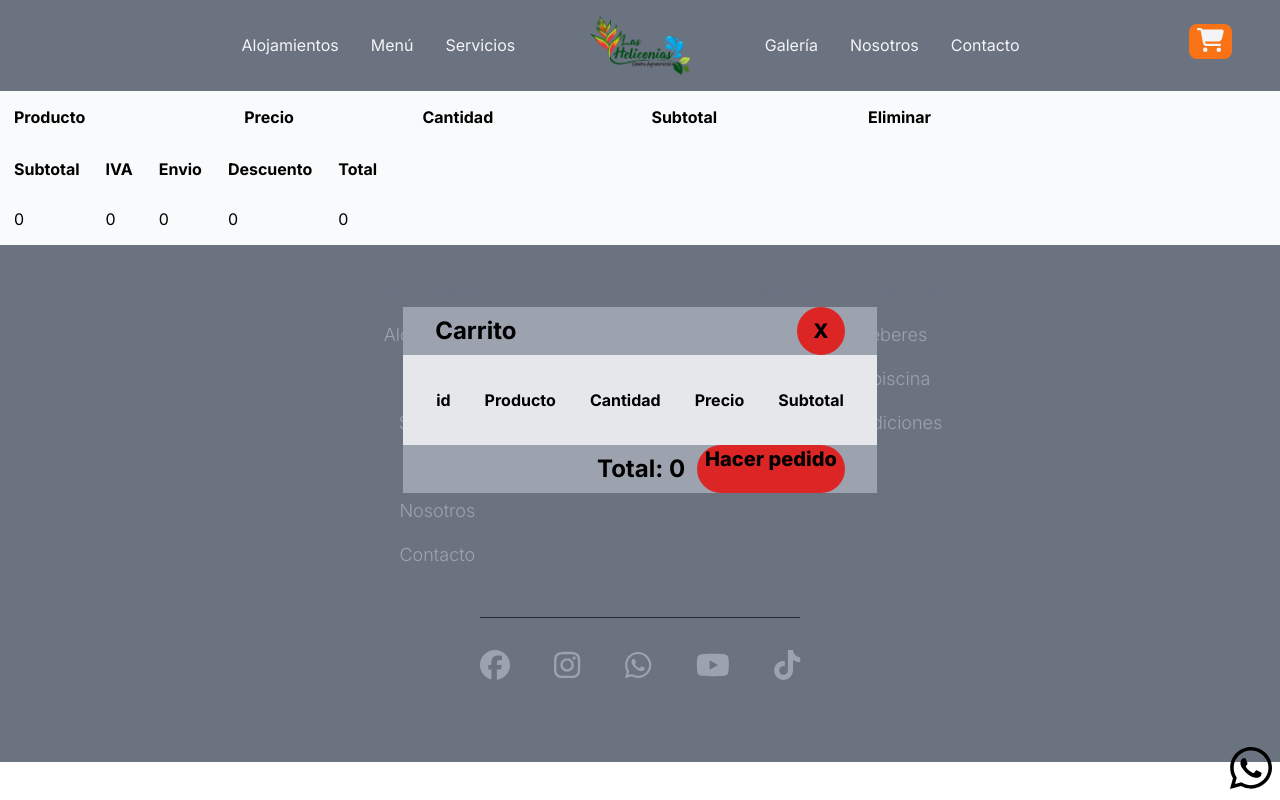
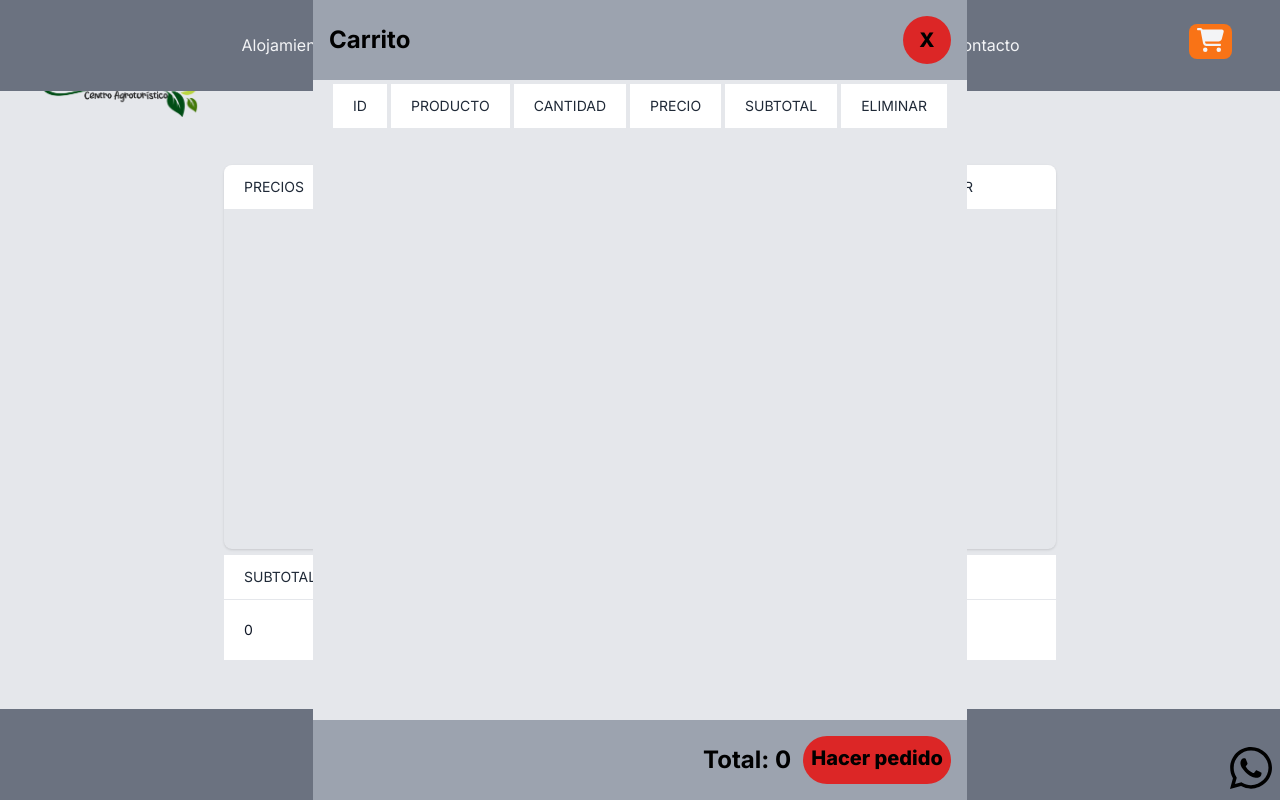
Before and after one commit to MDForero/heliconias, a Next.js app: page /checkout in a window 1280 px wide. Both pictures are taken after a click on the button 1210 px from the left and 41 px from the top of the page. Shown: the top 800 px of the page. Built offline with nearby package versions, Linux system fonts and the light colour scheme.

Commit message:
lista la interactividad del menu

```diff
--- a/app/checkout/page.js
+++ b/app/checkout/page.js
@@ -1,7 +1,13 @@
 import TableCheckOut from "@/components/TableCheckOut";
+import Image from "next/image";
+import Link from "next/link";
+
 export default function page() {
     return (
-        <div>
+        <div className="bg-gray-200">
+            <nav className="">
+                <Link href='/'><Image src="/logo.png" width={200} height={100} /></Link>
+            </nav>
             <TableCheckOut/>
         </div>
     )
--- a/app/menu/page.js
+++ b/app/menu/page.js
@@ -28,7 +28,7 @@ export default function page() {
                     }
                     return item.category != 'bebidas' && item.category != 'adicionales' ?
 
-                        <section key={index} className="border-separate z-50 relative flex md:flex-row  text-gray-100 md:flex-nowrap flex-wrap   justify-center items-center  gap-3 even:flex-row-reverse border-spacing-6  max-w-screen-2xl xl:px-24 min-h-screen mx-auto ">
+                        <section key={index} className="border-separate z-0 relative flex md:flex-row  text-gray-100 md:flex-nowrap flex-wrap   justify-center items-center  gap-3 even:flex-row-reverse border-spacing-6  max-w-screen-2xl xl:px-24 min-h-screen mx-auto ">
                             <Image src={item.img} alt={'imagen de la categoria' + item.category} width={0} height={0} className="lg:w-[500px] lg:h-[500px] lg:block hidden rounded-full" />
                             <div className="lg:w-3/5">
                                 <h1 className="text-3xl text-center pt-4 mb-4  first-letter:capitalize">{item.category}</h1>
@@ -37,12 +37,12 @@ export default function page() {
                                 </div>
                             </div>
                             <div style={style} className="w-full h-full -z-10 m-0 absolute top-0 right-0">
-                                <div className="w-full bg-gray-950/80 h-full">
+                                <div className="w-full bg-gray-950/90 h-full">
                                 </div>
                             </div>
                         </section>
                         : <div style={style} className="w-full">
-                            <div className="w-full bg-gray-950/80 text-gray-100">
+                            <div className="w-full bg-gray-950/90 text-gray-100">
                                 <section key={index} className=" border-separate border-spacing-6  h-fit max-w-6xl mx-auto  ">
                                     <h1 className="text-3xl text-center pt-4 mb-4 border-t-4 border-black first-letter:capitalize">{item.category}</h1>
                                     <div className="flex flex-row flex-wrap justify-center gap-3">
--- a/components/Cardmenu.js
+++ b/components/Cardmenu.js
@@ -8,20 +8,21 @@ const Cardmenu = ({ data, id }) => {
   const dispatch = useCartDispath()
   const { image, descripcion, precio } = data
   return (
-    <div className='flex flex-row gap-8 border-2 w-full border-orange-500 rounded-3xl p-2'>
+    <div className='flex flex-row gap-8 border-2 w-full border-orange-500 rounded-3xl p-3'>
 
       {/* {image ? <Image src={image} alt={descripcion} width={0} height={0} className='w-8'/> : <Image src={defaultImg} alt="pendiente" width={0} height={0} />} */}
       <Image src={image ? image.img : defaultImg} alt={image ? image.alt : "pendiente"} className='w-20 h-20 object-cover place-self-center  rounded-full' />
-      <div className='flex flex-col w-full'>
+      <div className='flex flex-col justify-center w-full'>
         <div className='flex justify-end items-center gap-3'>
           <p className='first-letter:capitalize tracking-wider w-full mx-auto'>{descripcion.indexOf(':') != -1 ? <strong>{descripcion.slice(0, descripcion.indexOf(":"))}</strong> : <strong >{descripcion}</strong>}</p>
-          <div className='w-full border-b-4 border-dotted border-yellow-500 h-0 '></div>
+          <div className='w-full border-b-4 border-dotted border-orange-500 h-0 '></div>
           <p className='font-bold tracking-widest text-xl justify-self-end'>{precio}</p>
         </div>
         {descripcion.indexOf(':')!=-1?<p className='tracking-wide font-medium'>{descripcion.slice(descripcion.indexOf(":") + 1)}</p>:null}
-        <div>
-          <button className='bg-yellow-500 text-white rounded-lg px-2 py-1' onClick={()=>dispatch({type:'ADD', payload:{nombre:descripcion.slice(0,descripcion.indexOf(':')), precio:precio, id}})}>Agregar</button>
+        <div className='flex justify-end w-full'>
+          <button  className='bg-orange-500 text-black hover:bg-green-700 font-bold  tracking-wide rounded-lg px-2 py-1' onClick={()=>dispatch({type:'ADD', payload:{nombre:descripcion.slice(0,descripcion.indexOf(':')), precio:precio, id}})}>Agregar al carrito</button>
         </div>
+
       </div>
 
     </div>
--- a/components/ModalCart.js
+++ b/components/ModalCart.js
@@ -26,42 +26,50 @@ const ModalCart = ({ show, onHide }) => {
   }, [show, onHide]);
 
   return (
-    <div className={show ? "fixed w-screen min-h-screen z-50 flex justify-center top-0 left-0 modal-backdrop text-black" : 'hidden'}>
-      <div className=" bg-gray-200 my-auto ">
-        <header className="bg-gray-400 flex w-full justify-between items-center px-8 ">
+    <div className={show ? "fixed overflow-hidden overflow-y-auto  w-screen z-50  max-h-screen h-full flex justify-center items-center top-0 left-0 modal-backdrop text-black" : 'hidden'}>
+      <div className=" bg-gray-200  my-auto ">
+        <header className="bg-gray-400 flex w-full justify-between items-center p-4 ">
           <h1 className="text-2xl font-bold ">Carrito</h1>
           <button onClick={onHide} className="w-12 h-12 text-xl justify-self-end font-extrabold bg-red-600 rounded-full">X</button>
         </header>
-        <section className="flex w-full place-content-center">
-
-          <table className="border-spacing-8 border-separate" >
-            <thead>
-              <tr>
-                <th>id</th>
-                <th>Producto</th>
-                <th>Cantidad</th>
-                <th>Precio</th>
-                <th>Subtotal</th>
+        <section className="flex w-full place-content-center h-[80vh] overflow-hidden overflow-y-auto px-4 ">
+                  <table class="min-w-full leading-normal border-separate border-spacing-1">
+                    <thead className="sticky top-0 bg-gray-100">
+                      <tr className="bg-gray-100">
+                        <th scope="col" class="px-5 py-3 text-sm font-normal text-left text-gray-800 uppercase bg-white border-b border-gray-200">id</th>
+                        <th scope="col" class="px-5 py-3 text-sm font-normal text-left text-gray-800 uppercase bg-white border-b border-gray-200">Producto</th>
+                        <th scope="col" class="px-5 py-3 text-sm font-normal text-left text-gray-800 uppercase bg-white border-b border-gray-200">Cantidad</th>
+                        <th scope="col" class="px-5 py-3 text-sm font-normal text-left text-gray-800 uppercase bg-white border-b border-gray-200">Precio</th>
+                        <th scope="col" class="px-5 py-3 text-sm font-normal text-left text-gray-800 uppercase bg-white border-b border-gray-200">Subtotal</th>
+                        <th scope="col" class="px-5 py-3 text-sm font-normal text-left text-gray-800 uppercase bg-white border-b border-gray-200">eliminar</th>
                       </tr>
                     </thead>
                     <tbody>
                       {cart.cart.map((item, index) => {
                         console.log(item.id)
-                return(<tr key={index}>
-                <td>{item.id}</td>
-                <td>{item.nombre}</td>
-                <td>{item.cantidad}</td>
-                <td>{item.precio}</td>
-                <td>{item.precio*item.cantidad}</td>
-                <td><button onClick={()=>dispatch({type:"REMOVE_ONE", payload:item})}><FontAwesomeIcon icon={faTrash} /></button></td>
-                <td><button onClick={()=>dispatch({type:"REMOVE", payload:item})}>Eliminar</button></td>
-              </tr>)})}
+                        return (<tr key={index}>
+                          <td class="px-5 py-5 text-sm bg-white border-b border-gray-200">
+                                <p class="text-gray-900 whitespace-no-wrap">{item.id}</p></td>
+                          <td class="px-5 py-5 text-sm bg-white border-b border-gray-200">
+                                <p class="text-gray-900 whitespace-no-wrap">{item.nombre}</p></td>
+                          <td class="px-5 py-5 text-sm bg-white border-b border-gray-200">
+                                <p class="text-gray-900 whitespace-no-wrap">{item.cantidad}</p></td>
+                          <td class="px-5 py-5 text-sm bg-white border-b border-gray-200">
+                                <p class="text-gray-900 whitespace-no-wrap">{item.precio}</p></td>
+                          <td class="px-5 py-5 text-sm bg-white border-b border-gray-200">
+                                <p class="text-gray-900 whitespace-no-wrap">{item.precio * item.cantidad}</p></td>
+                          <td class="px-5 py-5 text-sm bg-white border-b border-gray-200">
+                                <p class="text-gray-900 whitespace-no-wrap"><button onClick={() => dispatch({ type: "REMOVE_ONE", payload: item })}><FontAwesomeIcon icon={faTrash} /></button></p></td>
+                          <td class="px-5 py-5 text-sm bg-white border-b border-gray-200">
+                                <p class="text-gray-900 whitespace-no-wrap"><button onClick={() => dispatch({ type: "REMOVE", payload: item })}>Eliminar</button></p></td>
+                        </tr>)
+                      })}
                     </tbody>
                   </table>
         </section>
-        <footer className="flex bg-gray-400 w-full justify-end items-center px-8 gap-3 ">
+        <footer className="flex bg-gray-400 w-full justify-end items-center p-4 gap-3 ">
           <h1 className="text-2xl font-bold ">Total: {cart.total}</h1>
-          <Link href='/checkout' className="w-fit px-2 h-12 text-xl justify-self-end font-extrabold bg-red-600 rounded-full">Hacer pedido</Link>
+          <Link href='/checkout' className="w-fit p-2 h-12 text-xl justify-self-end text-center font-extrabold bg-red-600 rounded-full ">Hacer pedido</Link>
         </footer>
 
       </div>
--- a/components/Nav.js
+++ b/components/Nav.js
@@ -24,7 +24,7 @@ const Nav = ({ nav1, nav2 }) => {
     return (
         <div className=' bg-gray-500 '>
 
-            <nav className="sticky bg-gray-500 z-50text-xl font-normal flex flex-wrap max-w-screen-2xl w-full mx-auto items-center justify-center p-4">
+            <nav className="fixed z-50 bg-gray-500 z-50text-xl font-normal flex flex-wrap max-w-screen-2xl w-full mx-auto items-center justify-center p-4">
 
                 <div className=" w-auto  md:order-2 md:w-1/5 md:text-center">
                     <Link className="text-xl font-semibold  font-heading" href="/">
--- a/components/TableCheckOut.js
+++ b/components/TableCheckOut.js
@@ -31,51 +31,60 @@ export default function TableCheckOut() {
     }, [cart.cart])
 
     return (
-        <div className="flex flex-wrap max-w-screen-2xl w-full place-contentz-center">
-            <table className="border-separate w-5/6">
-                <thead>
+        <div className="container max-w-4xl px-4 mx-auto sm:px-8">
+            <div className="py-8">
+                <div className="px-4 py-4 -mx-4 overflow-x-auto sm:-mx-8 sm:px-8">
+                    <div className="inline-block max-w-full w-full h-96 overflow-hidden overflow-y-auto rounded-lg shadow m-0 ">
+                        <table className="max-w-full w-full  leading-normal">
+                            <thead className='sticky top-0'>
                                 <tr>
-                        <th className="p-3 text-left">Producto</th>
-                        <th className="p-3 text-left">Precio</th>
-                        <th className="p-3 text-left">Cantidad</th>
-                        <th className="p-3 text-left">Subtotal</th>
-                        <th className="p-3 text-left">Eliminar</th>
+                                    <th scope="col" className="px-5 py-3 text-sm font-normal text-left text-gray-800 uppercase bg-white border-b border-gray-200">
+                                        Precios
+                                    </th>
+                                    <th scope="col" className="px-5 py-3 text-sm font-normal text-left text-gray-800 uppercase bg-white border-b border-gray-200">Precio</th>
+                                    <th scope="col" className="px-5 py-3 text-sm font-normal text-left text-gray-800 uppercase bg-white border-b border-gray-200">Cantidad</th>
+                                    <th scope="col" className="px-5 py-3 text-sm font-normal text-left text-gray-800 uppercase bg-white border-b border-gray-200">Subtotal</th>
+                                    <th scope="col" className="px-5 py-3 text-sm font-normal text-left text-gray-800 uppercase bg-white border-b border-gray-200">Eliminar</th>
                                 </tr>
                             </thead>
-                <tbody>
+                            <tbody >
                                 {cart.cart.map((item, index) => {
                                     return (<tr key={index}>
-                            <td className="p-3">{item.nombre}</td>
-                            <td className="p-3">{item.precio}</td>
-                            <td className="p-3">{item.cantidad}</td>
-                            <td className="p-3">{item.precio * item.cantidad}</td>
-                            <td className="p-3"><button onClick={() => dispatch({ type: "REMOVE_ONE", payload: item })}><FontAwesomeIcon icon={faTrash} /></button></td>
+                                        <td className="px-5 py-5 text-sm bg-white border-b border-gray-200">
+                                            <p className="text-gray-900 whitespace-no-wrap">
+                                                {item.nombre}
+                                            </p>
+                                        </td>
+                                        <td className="px-5 py-5 text-sm bg-white border-b border-gray-200"><p className="text-gray-900 whitespace-no-wrap">{item.precio}</p></td>
+                                        <td className="px-5 py-5 text-sm bg-white border-b border-gray-200"><p className="text-gray-900 whitespace-no-wrap">{item.cantidad}</p></td>
+                                        <td className="px-5 py-5 text-sm bg-white border-b border-gray-200"><p className="text-gray-900 whitespace-no-wrap">{item.precio * item.cantidad}</p></td>
+                                        <td className="px-5 py-5 text-sm bg-white border-b border-gray-200"><button onClick={() => dispatch({ type: "REMOVE_ONE", payload: item })}><FontAwesomeIcon icon={faTrash} /></button></td>
                                     </tr>)
                                 })}
                             </tbody>
                         </table>
-            <div className="">
-                <table className="border-separate w-full">
+                    </div>
+                    <div className="m-0 ">
+                        <table className=" w-full m-0">
                             <thead>
                                 <tr>
-                            <th className="p-3 text-left">Subtotal</th>
-                            <th className="p-3 text-left">IVA</th>
-                            <th className="p-3 text-left">Envio</th>
-                            <th className="p-3 text-left">Descuento</th>
-                            <th className="p-3 text-left">Total</th>
+                                    <th scope="col" className="px-5 py-3 text-sm font-normal text-left text-gray-800 uppercase bg-white border-b border-gray-200">Subtotal</th>
+
+                                    <th scope="col" className="px-5 py-3 text-sm font-normal text-left text-gray-800 uppercase bg-white border-b border-gray-200">Total</th>
                                 </tr>
                             </thead>
                             <tbody>
                                 <tr>
-                            <td className="p-3">{subtotal}</td>
-                            <td className="p-3">{iva}</td>
-                            <td className="p-3">{envio}</td>
-                            <td className="p-3">{descuento}</td>
-                            <td className="p-3">{total}</td>
+                                    <td className="px-5 py-5 text-sm bg-white border-b border-gray-200"><p className="text-gray-900 whitespace-no-wrap">{subtotal}</p></td>
+
+                                    <td className="px-5 py-5 text-sm bg-white border-b border-gray-200"><p className="text-gray-900 whitespace-no-wrap">{total}</p></td>
                                 </tr>
                             </tbody>
                         </table>
                     </div>
                 </div>
+            </div >
+        </div >
+
     )
 }
```
Lines whose indentation alone changed are shown as unchanged.
